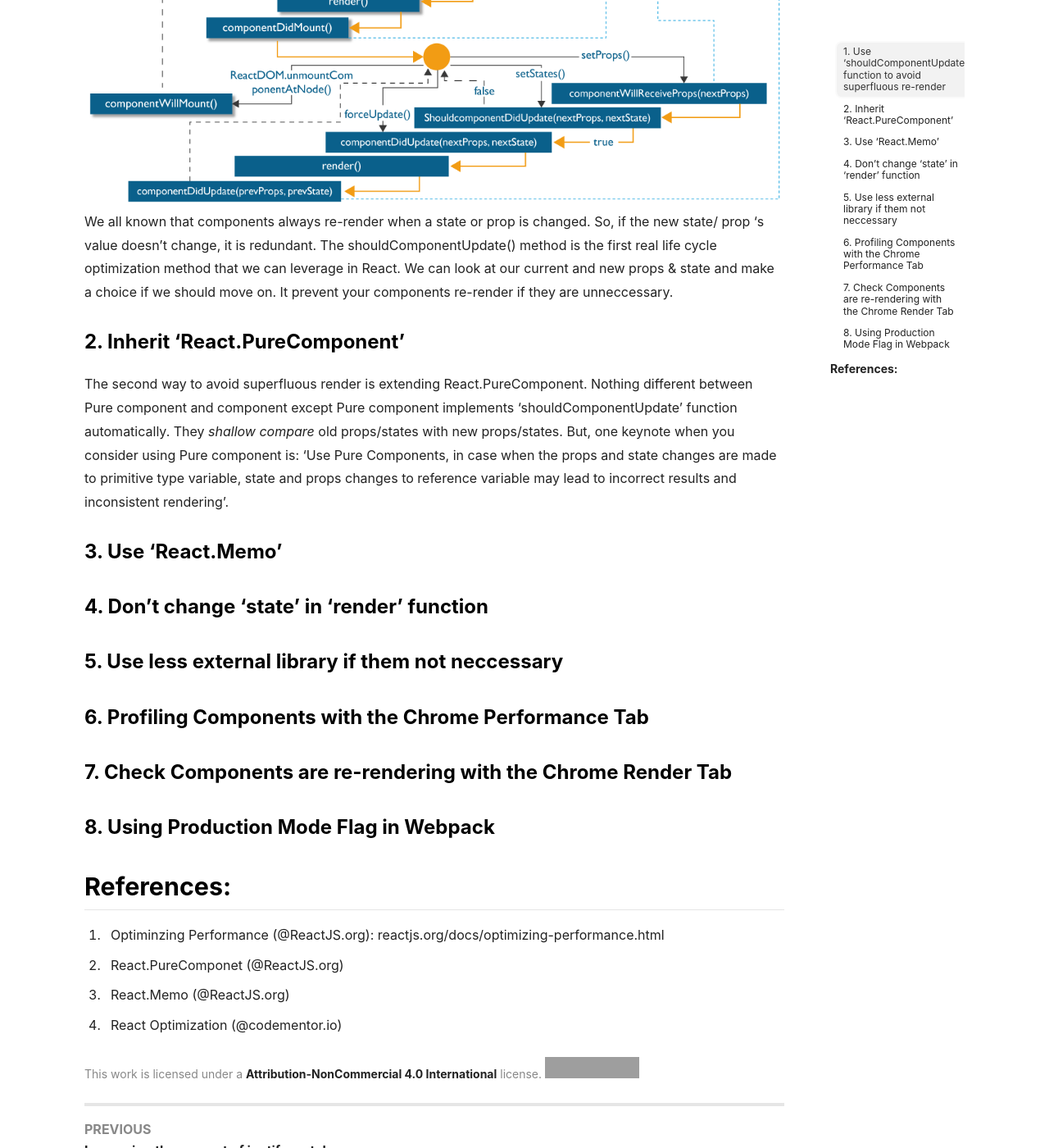
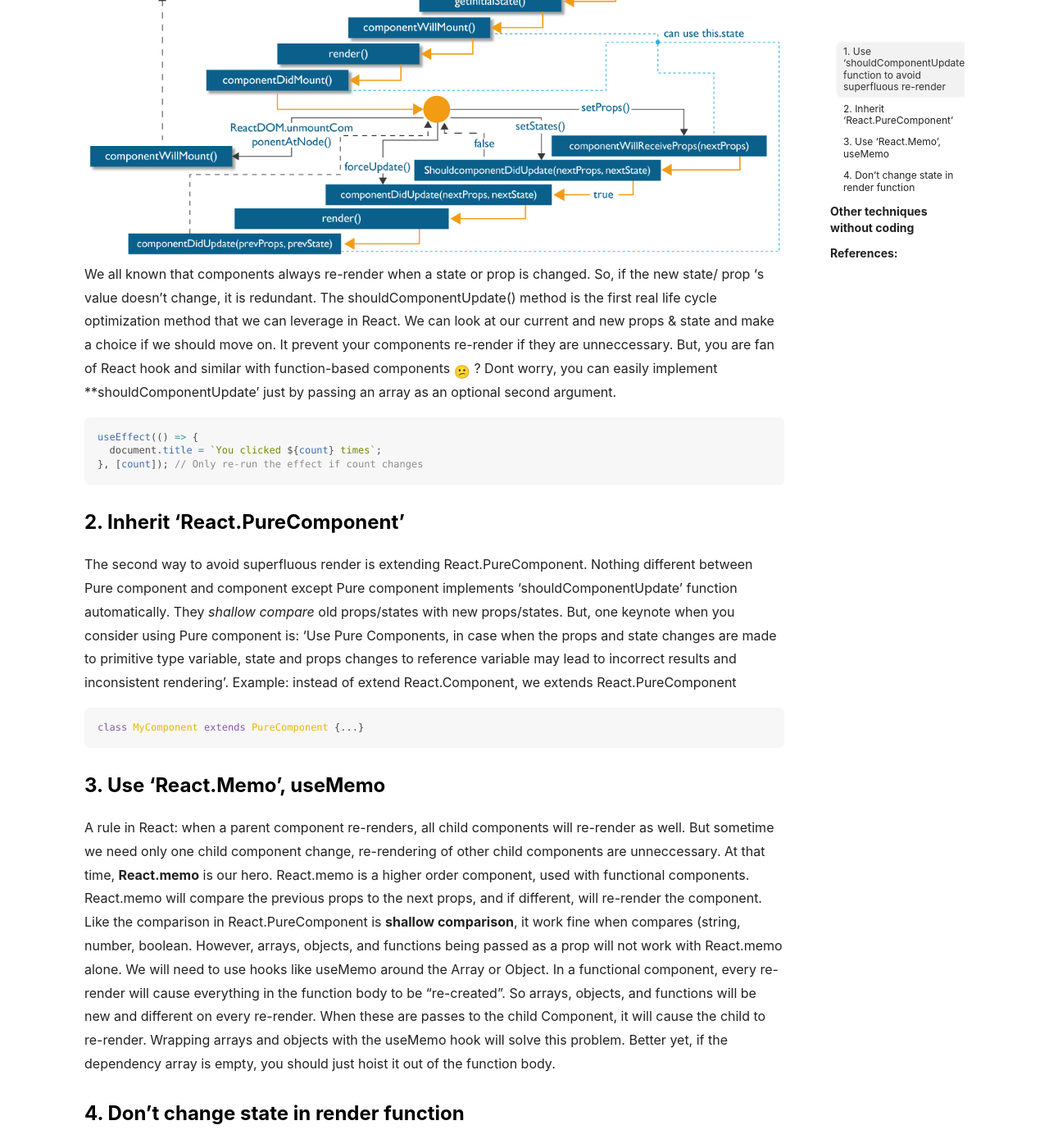
Before and after one commit to damminhtien/damminhtien.github.io, a Jekyll site: the page built from _posts/2019-10-07-Optimize_react.md, in a window 1280 px wide and 1400 px high, scrolled down 1310 px. Shown: the whole window at 82% size. Built offline with Jekyll 4.4.1, drawn with Linux system fonts in a browser that asks for light colours; nearby versions of some CDN libraries; emoji names are drawn with the system emoji font; some of the changed text lies outside the part shown; grey boxes are pictures that could not be loaded.

Commit message:
optimize_react: React.Memo, useMemo

````diff
--- a/_posts/2019-10-07-Optimize_react.md
+++ b/_posts/2019-10-07-Optimize_react.md
@@ -1,5 +1,5 @@
 ---
-title: Learning to optimize ReactJS code
+title: Learning to optimize ReactJS app by avoiding redundant re-render
 tags: ReactJS, Optimization, Web-development, Front-end
 mode: immersive
 header:
@@ -22,21 +22,33 @@ article_header:
 If you prefer class-based components than function-based components, you should try 'shouldComponentsUpdate' function. This function is a event in React life cycle:
 ![reactlifecycle](/assets/images/reactlifecycle.png)
 We all known that components always re-render when a state or prop is changed. So, if the new state/ prop 's value doesn't change, it is redundant. The shouldComponentUpdate() method is the first real life cycle optimization method that we can leverage in React. We can look at our current and new props & state and make a choice if we should move on. It prevent your components re-render if they are unneccessary.
+But, you are fan of React hook and similar with function-based components :confused: ? Dont worry, you can easily implement **shouldComponentUpdate' just by passing an array as an optional second argument.
+```javascript
+useEffect(() => {
+  document.title = `You clicked ${count} times`;
+}, [count]); // Only re-run the effect if count changes
+```
 
 ### 2. Inherit 'React.PureComponent'
 The second way to avoid superfluous render is extending React.PureComponent. Nothing different between Pure component and component except Pure component implements 'shouldComponentUpdate' function automatically. They *shallow compare* old props/states with new props/states. But, one keynote when you consider using Pure component is: 'Use Pure Components, in case when the props and state changes are made to primitive type variable, state and props changes to reference variable may lead to incorrect results and inconsistent rendering'.
+Example: instead of extend React.Component, we extends React.PureComponent
+```javascript
+class MyComponent extends PureComponent {...}
+```
 
-### 3. Use 'React.Memo'
+### 3. Use 'React.Memo', useMemo
+A rule in React: when a parent component re-renders, all child components will re-render as well. But sometime we need only one child component change, re-rendering of other child components are unneccessary. At that time, **React.memo** is our hero. React.memo is a higher order component, used with functional components. React.memo will compare the previous props to the next props, and if different, will re-render the component. Like the comparison in React.PureComponent is **shallow comparison**, it work fine when compares (string, number, boolean. However, arrays, objects, and functions being passed as a prop will not work with React.memo alone. We will need to use hooks like useMemo around the Array or Object. In a functional component, every re-render will cause everything in the function body to be "re-created". So arrays, objects, and functions will be new and different on every re-render. When these are passes to the child Component, it will cause the child to re-render. Wrapping arrays and objects with the useMemo hook will solve this problem. Better yet, if the dependency array is empty, you should just hoist it out of the function body.
 
-### 4. Don't change 'state' in 'render' function
+### 4. Don't change **state** in **render** function
 
-### 5. Use less external library if them not neccessary
+## Other techniques without coding
+* Use less external library if them not neccessary
 
-### 6. Profiling Components with the Chrome Performance Tab
+* Profiling Components with the Chrome Performance Tab
 
-### 7. Check Components are re-rendering with the Chrome Render Tab
+* Check Components are re-rendering with the Chrome Render Tab
 
-### 8. Using Production Mode Flag in Webpack
+* Using Production Mode Flag in Webpack
 
 ## References:
 
````
